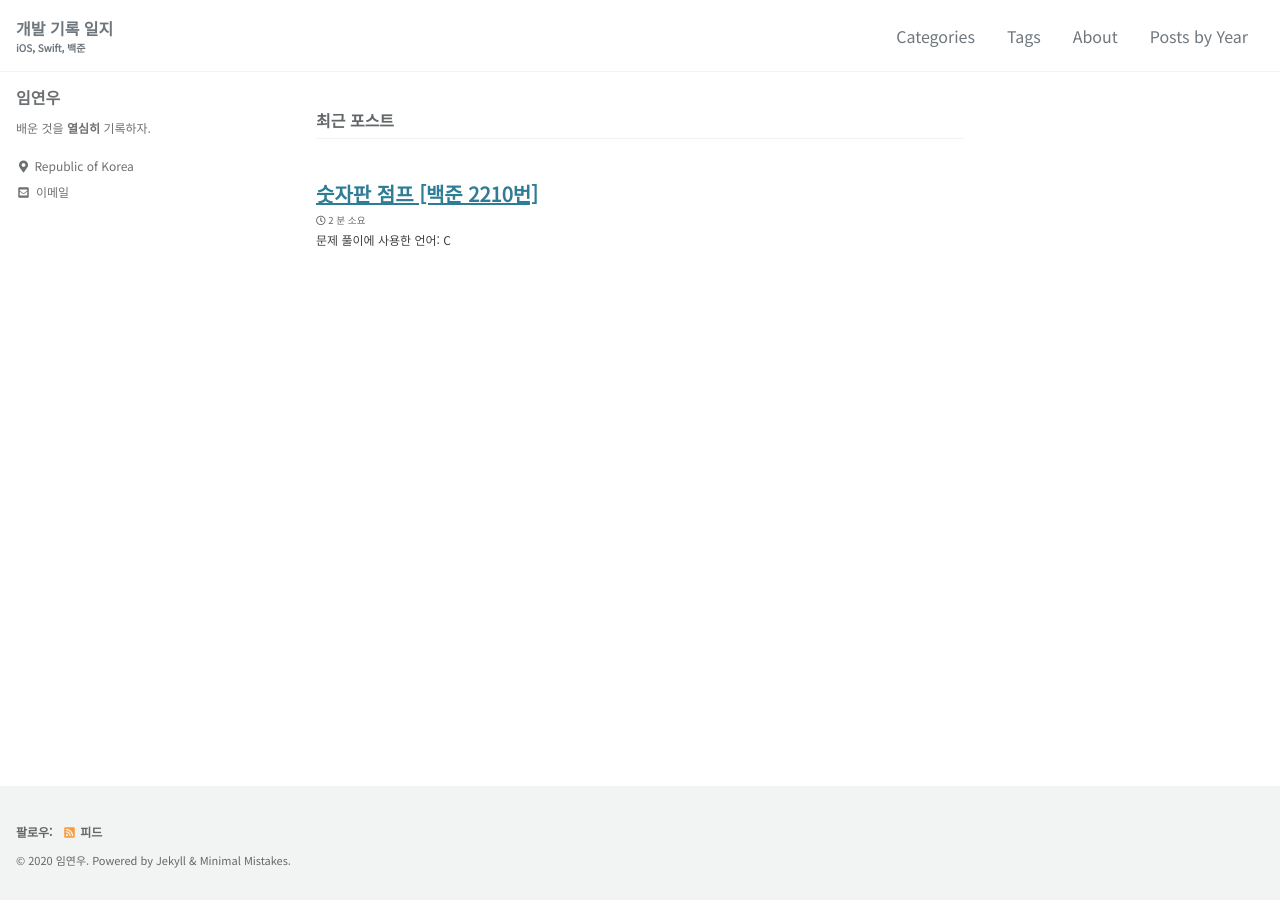
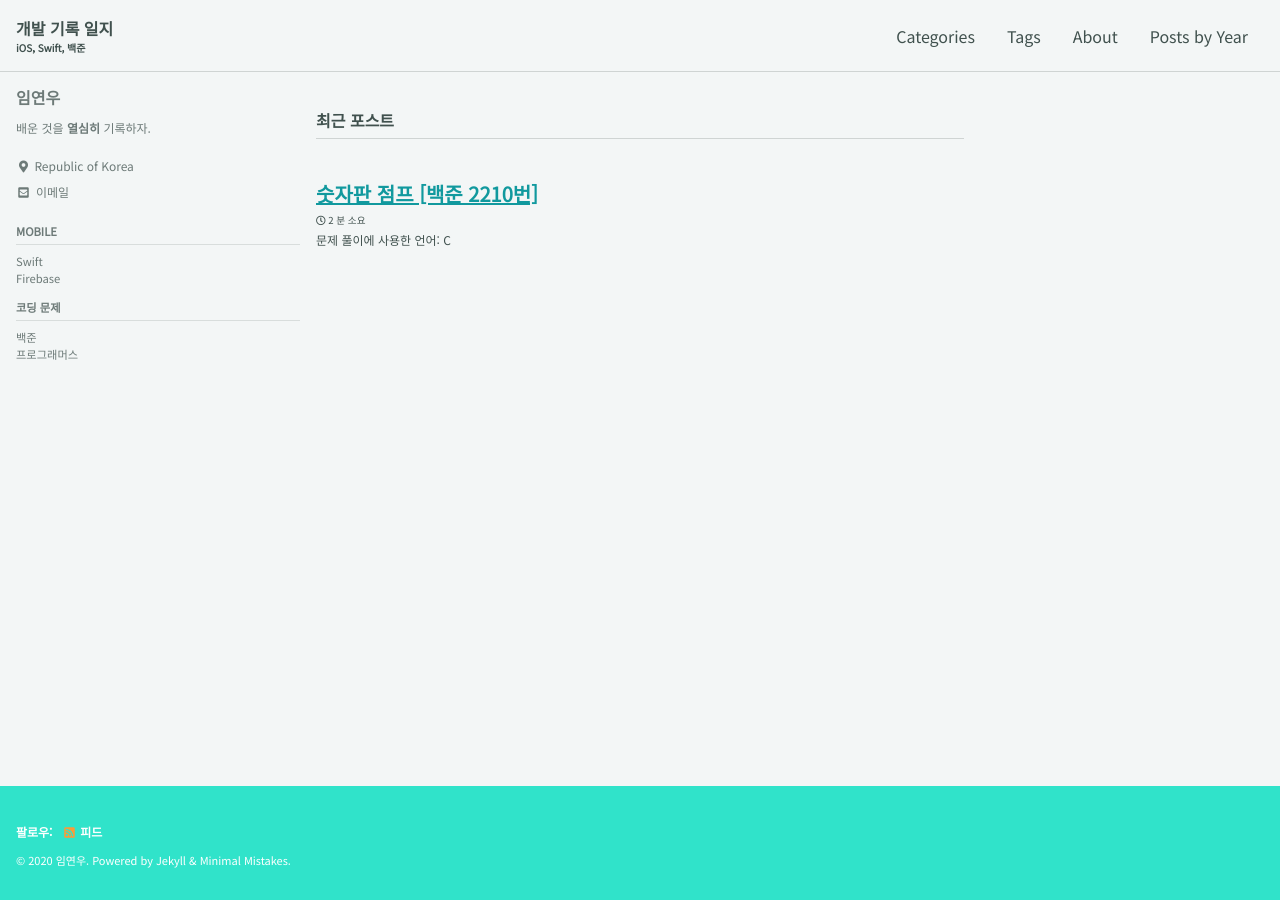
Before and after one commit to terry1213/terry1213.github.io, a Jekyll site: the page built from index.html, in a window 1280 px wide. Built offline with Jekyll 4.4.1, drawn with Linux system fonts in a browser that asks for light colours; cached includes are drawn as plain includes; the list of posts is cut into pages by our own code.

Commit message:
navigation bar 추가
navigation bar 추가

```diff
--- a/_config.yml
+++ b/_config.yml
@@ -12,7 +12,7 @@
 
 # theme                  : "minimal-mistakes-jekyll"
 # remote_theme           : "mmistakes/minimal-mistakes"
-minimal_mistakes_skin    : "default" # "air", "aqua", "contrast", "dark", "dirt", "neon", "mint", "plum", "sunrise"
+minimal_mistakes_skin    : "mint" # "air", "aqua", "contrast", "dark", "dirt", "neon", "mint", "plum", "sunrise"
 
 # Site Settings
 locale                   : "ko-KR"
@@ -273,6 +273,14 @@ compress_html:
 
 # Defaults
 defaults:
+
+  - scope:
+      path: ""
+    values:
+      layout: default
+      sidebar:
+        nav: "categories"
+
   # _posts
   - scope:
       path: ""
--- a/_data/navigation.yml
+++ b/_data/navigation.yml
@@ -7,3 +7,17 @@ main:
     url: /about/
   - title: "Posts by Year"
     url: /year-archive/
+
+categories:
+  - title: "Mobile"
+    children:
+      - title: "Swift"
+        url: /categories/#Swift/
+      - title: "Firebase"
+        url: /categories/#Firebase/
+  - title: "코딩 문제"
+    children:
+      - title: "백준"
+        url: /categories/#백준/
+      - title: "프로그래머스"
+        url: /categories/#프로그래머스/
```
